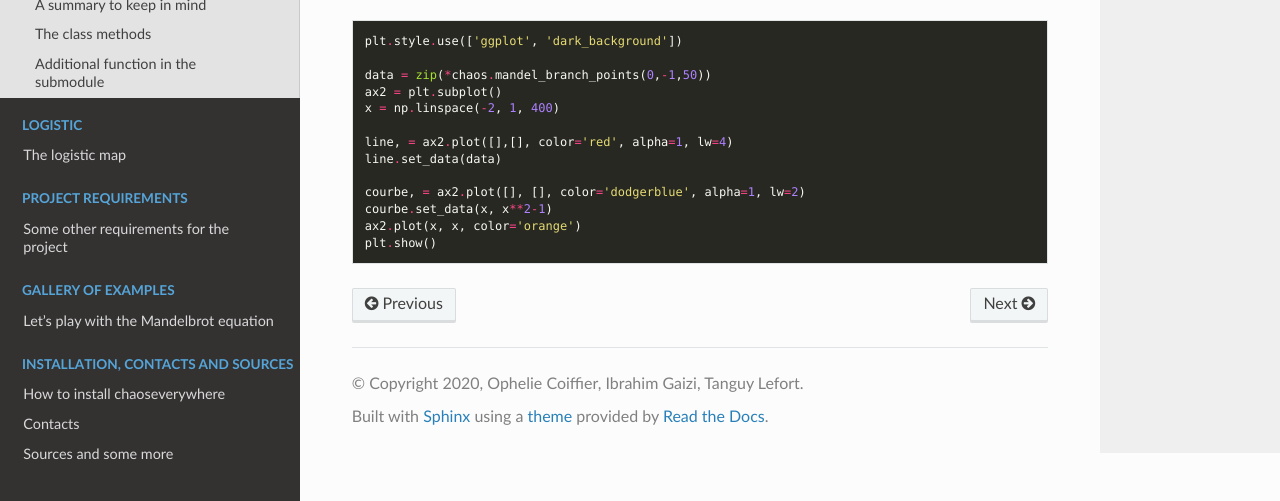
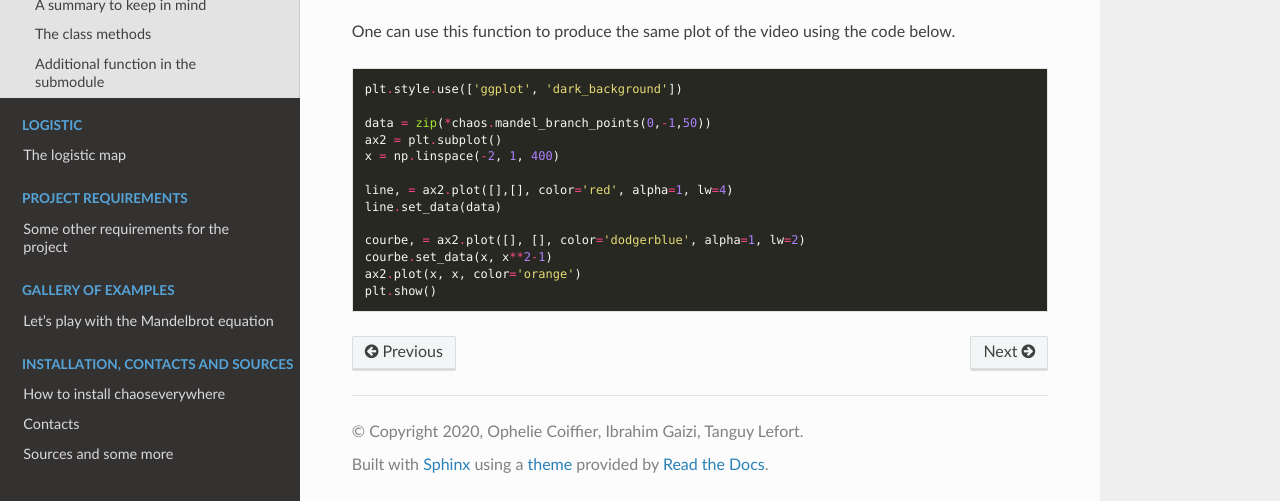
Before and after one commit to tanglef/chaoseverywhere, a Sphinx documentation site: the page built from doc/chaos/mandel.rst, in a window 1280 px wide and 900 px high, scrolled down 1284 px, cut to the strip 399-900 px from the top of the window. Built offline with Sphinx 7.4.7 and the Read the Docs theme 2.0.0, drawn with Linux system fonts in a browser that asks for light colours; pages that are not in the unit, such as notebooks, are missing from menus.

Commit message:
Small fix (forgot sentence)

```diff
--- a/doc/chaos/mandel.rst
+++ b/doc/chaos/mandel.rst
@@ -118,6 +118,9 @@ for the actual plot.
 
 .. autofunction:: chaoseverywhere.mandel.create_mandel.mandel_branch_points
 
+
+One can use this function to produce the same plot of the video using the code below.
+
 .. code-block:: python
 
    plt.style.use(['ggplot', 'dark_background'])
```
